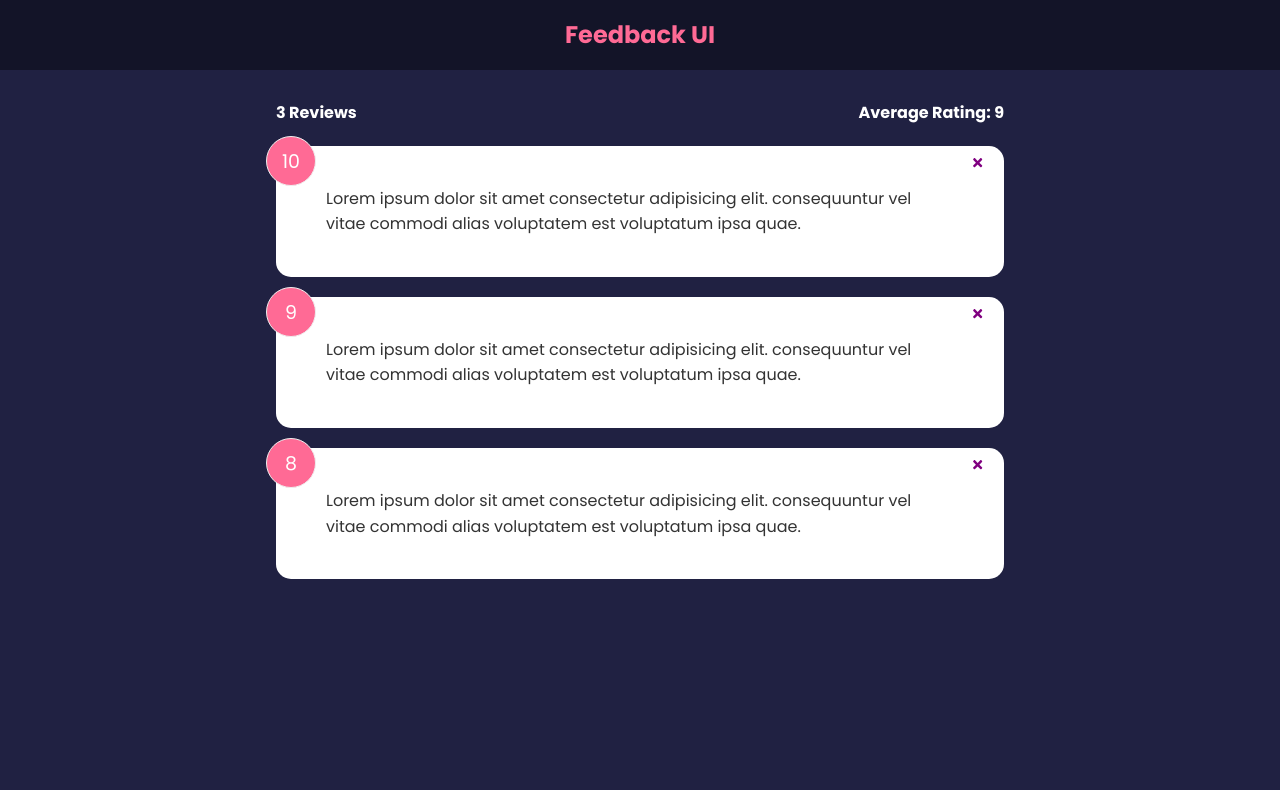
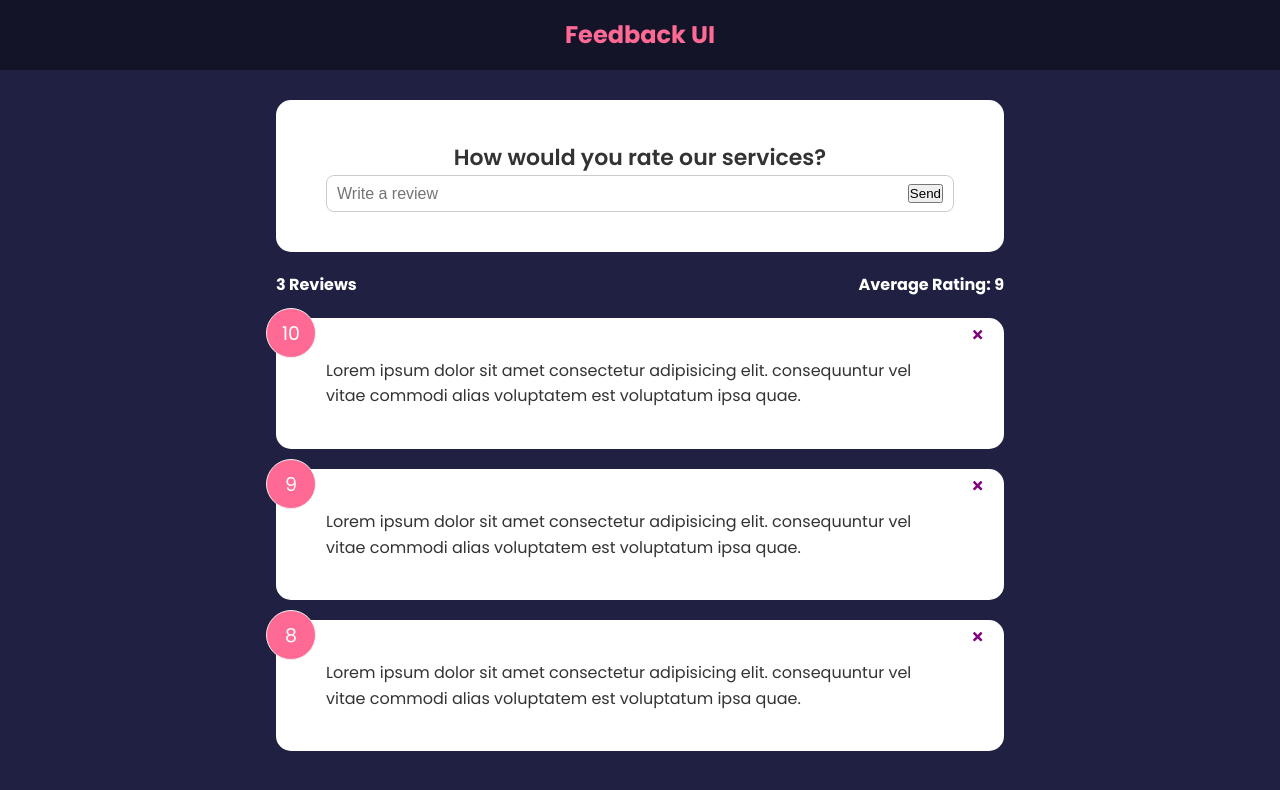
Before and after one commit to s-palmer/feedback-app, a React (Create React App) app: page / in a window 1280 px wide. Shown: the top 790 px of the page. Built offline with nearby package versions, Linux system fonts and the light colour scheme.

Commit message:
Initial form createdf

```diff
--- a/src/App.js
+++ b/src/App.js
@@ -1,25 +1,26 @@
 import Header from "./components/Header";
-import FeedbackData from "./data/FeedbackData"
+import FeedbackData from "./data/FeedbackData";
 import FeedbackList from "./components/FeedbackList";
 import FeedbackStats from "./components/FeedbackStats";
-import { useState } from 'react';
+import FeedbackForm from "./components/FeedbackForm";
+import { useState } from "react";
 
 function App() {
   const [feedback, setFeedback] = useState(FeedbackData);
 
   const deleteFeedback = (id) => {
-   if(window.confirm('Are you sure you want to delete this?'))
-   {
-     setFeedback(feedback.filter((item) => item.id !== id))
-   }
-  }
+    if (window.confirm("Are you sure you want to delete this?")) {
+      setFeedback(feedback.filter((item) => item.id !== id));
+    }
+  };
 
   return (
     <>
       <Header />
       <div className="container">
-        <FeedbackStats feedback={feedback}/>
-        <FeedbackList feedback={feedback} handleDelete={deleteFeedback}/>
+        <FeedbackForm />
+        <FeedbackStats feedback={feedback} />
+        <FeedbackList feedback={feedback} handleDelete={deleteFeedback} />
       </div>
     </>
   );
--- /dev/null
+++ b/src/components/FeedbackForm.jsx
@@ -0,0 +1,25 @@
+import Card from "./shared/Card"
+import { useState } from 'react'
+
+function FeedbackForm() {
+  const [text, setText] = useState('')
+
+  const handleTextChange = (e) => {
+    setText(e.target.value)
+  }
+
+  return (
+    <Card>
+      <form >
+        <h2>How would you rate our services?</h2>
+        {/* @todo - ratings select component */}
+        <div className="input-group">
+          <input onChange={handleTextChange} type="text" placeholder="Write a review" value={text}/>
+          <button type="submit">Send</button>
+        </div>
+      </form>
+    </Card>
+  )
+}
+
+export default FeedbackForm
```
